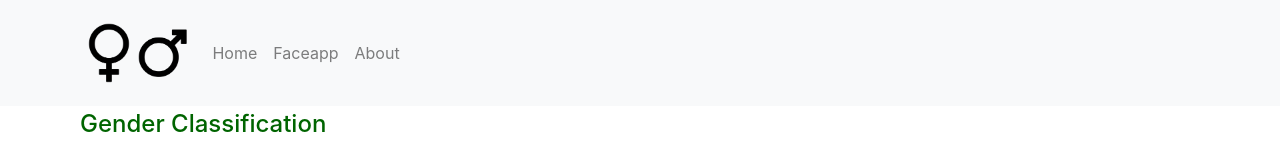
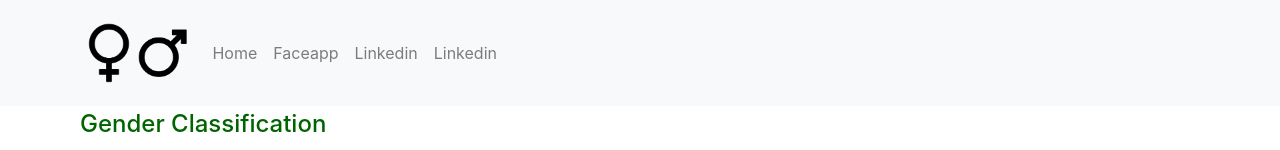
Before and after one commit to ninawekunal/ImageGenderDetector, a plain HTML site: page docs/faceapp.html in a window 1280 px wide. Shown: the top 150 px of the page. Drawn offline with nearby package versions, Linux system fonts and the light colour scheme.

Commit message:
Update faceapp.html

```diff
--- a/docs/faceapp.html
+++ b/docs/faceapp.html
@@ -63,10 +63,15 @@
             <li class="nav-item">
               <a class="nav-link" href="faceapp.html">Faceapp</a>
             </li>
-            <li class="nav-item">
+           <li class="nav-item">
               <a class="nav-link"
                 href="https://www.linkedin.com/in/ninawekunal"
-                target="_blank">About</a>
+                target="_blank">Linkedin</a>
+            </li>
+	    <li class="nav-item">
+              <a class="nav-link"
+                href="https://www.github.com/ninawekunal"
+                target="_blank">Linkedin</a>
             </li>
           </ul>
         </div>
```
